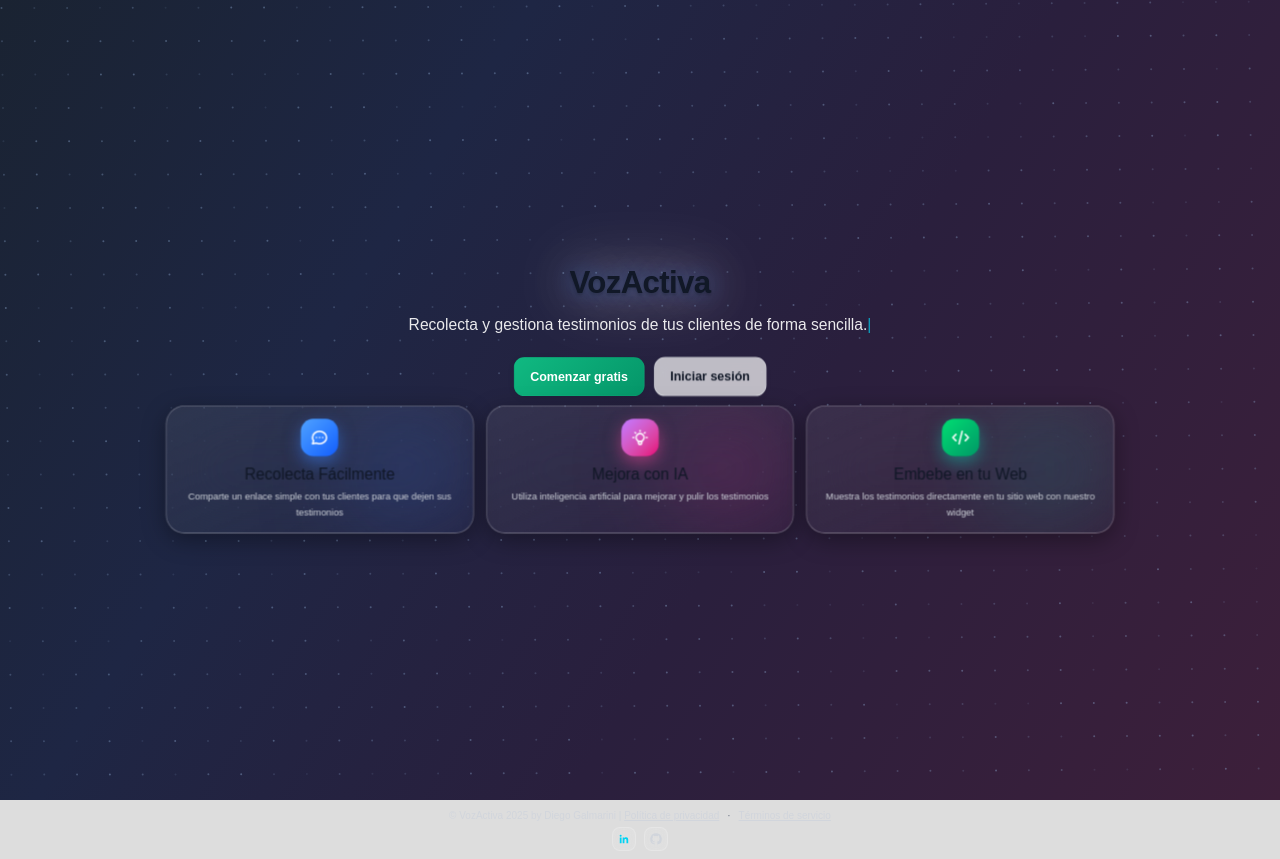
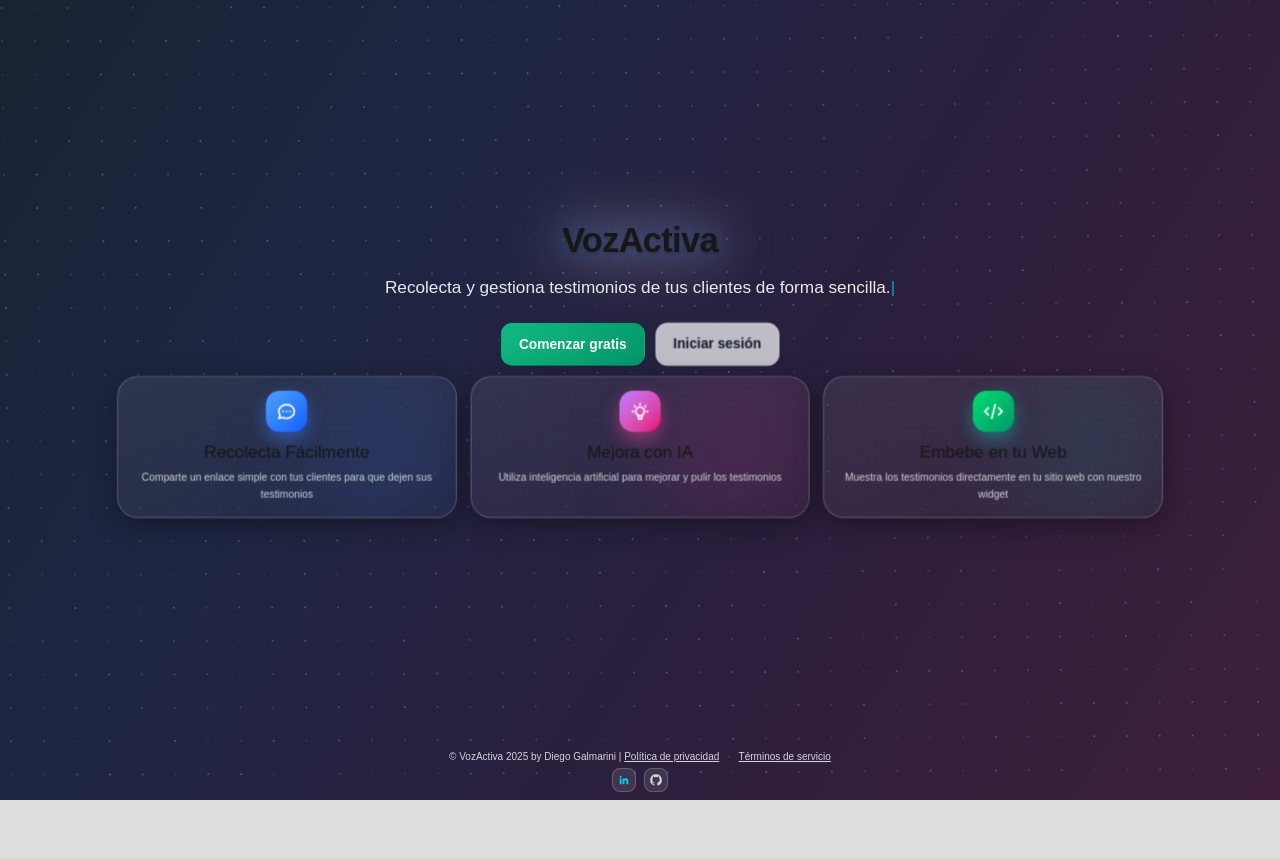
Before and after one commit to diegogalmarini/VozActiva, a Next.js app: page / in a window 1280 px wide. After the commit the page ends 800 px from the top, so only its background shows below. Built offline with nearby package versions, Linux system fonts and the light colour scheme; no server answers.

Commit message:
fix: Títulos y logo en blanco + footer visible sin scroll
- globals.css: quitar color negro fijo en h1/h2/h3 (usar inherit)
- layout: cuerpo como min-h-screen flex flex-col para anclar footer abajo
- home: remover h-screen y usar flex-1; escalar contenido a 86% para no achicar demasiado

```diff
--- a/src/app/globals.css
+++ b/src/app/globals.css
@@ -30,17 +30,17 @@
   font-size: 2.5rem;
   font-weight: 700;
   letter-spacing: -0.02em;
-  color: #111827;
+  color: inherit; /* Allow page/theme to define text color */
 }
 h2, .va-h2 {
   font-size: 2rem;
   font-weight: 600;
-  color: #111827;
+  color: inherit;
 }
 h3, .va-h3 {
   font-size: 1.25rem;
   font-weight: 500;
-  color: #111827;
+  color: inherit;
 }
 
 .to-indigo-100 {
--- a/src/app/layout.tsx
+++ b/src/app/layout.tsx
@@ -28,7 +28,7 @@
   return (
     <ClerkProvider localization={esES}>
       <html lang="es">
-        <body className={`${geistSans.variable} ${geistMono.variable} antialiased`}>
+        <body className={`${geistSans.variable} ${geistMono.variable} antialiased min-h-screen flex flex-col`}>
           {children}
           <Footer />
         </body>
--- a/src/app/page.tsx
+++ b/src/app/page.tsx
@@ -12,11 +12,11 @@
   const [authModal, setAuthModal] = useState<'sign-in' | 'sign-up' | null>(null);
 
   return (
-    <div className="h-screen relative overflow-hidden flex flex-col">
+    <div className="relative overflow-hidden flex-1 flex flex-col min-h-0">
       {/* Fondo tecnológico animado */}
       <TechBackground />
 
-      <div className="flex-1 flex flex-col justify-center max-w-7xl mx-auto px-4 sm:px-6 lg:px-8 relative z-10 scale-[0.78]">
+  <div className="flex-1 flex flex-col justify-center max-w-7xl mx-auto px-4 sm:px-6 lg:px-8 relative z-10 scale-[0.86]">
         <div className="text-center">
           <h1 className="text-8xl font-bold mb-1 text-white drop-shadow-[0_0_40px_rgba(255,255,255,0.4)] [text-shadow:_0_0_60px_rgb(255_255_255_/_50%),_0_0_30px_rgb(59_130_246_/_40%),_0_2px_4px_rgb(0_0_0_/_30%)]">
             VozActiva
```
